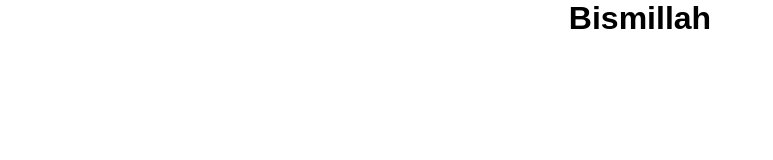
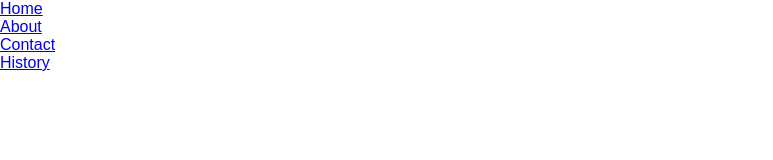
Before and after one commit to abdulazizusmanjanov/olinemarket, a plain HTML site: page index.html in a window 1280 px wide. Shown: the whole page, without its empty margins (0-773 px from the left). Drawn offline with Linux system fonts and the light colour scheme.

Commit message:
i Abdulaziz added new tag to Index.html

```diff
--- a/index.html
+++ b/index.html
@@ -9,7 +9,16 @@
 </head>
 <body>
     <header>
-        <h1>Bismillah</h1>
+        <div class="container">
+            <nav>
+                <ul>
+                    <li><a href="#">Home</a></li>
+                    <li><a href="#">About</a></li>
+                    <li><a href="#">Contact</a></li>
+                    <li><a href="#">History</a></li>
+                </ul>
+            </nav>
+        </div>
     </header>
 
 </body>
```
Also changed, not shown: app.js (added).
